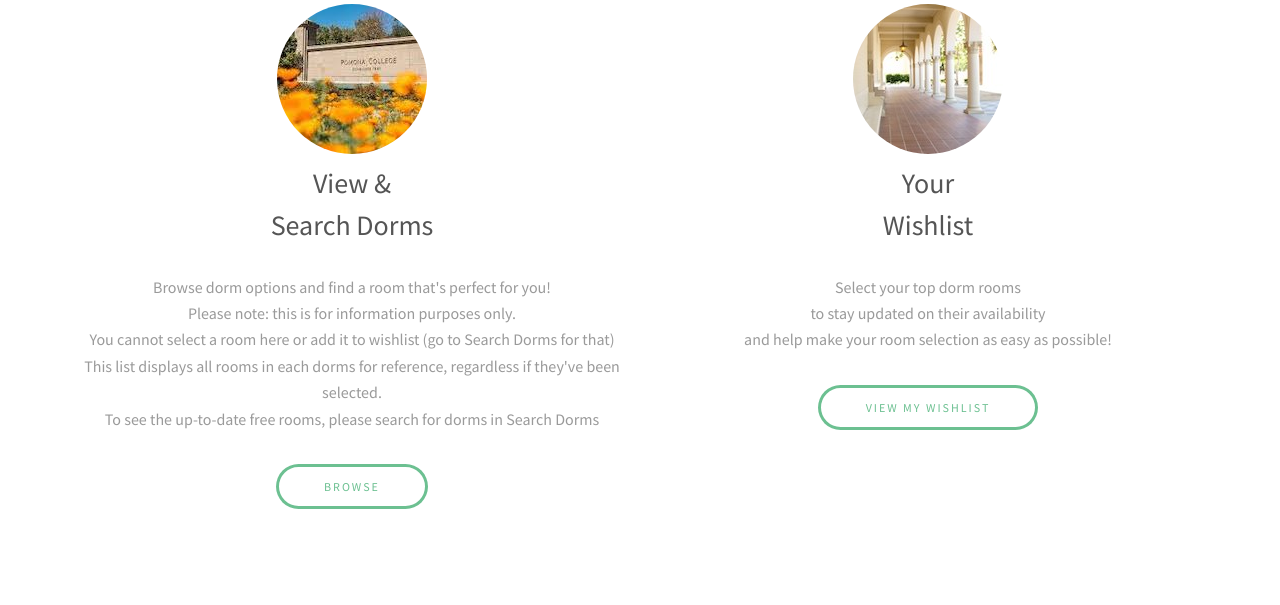
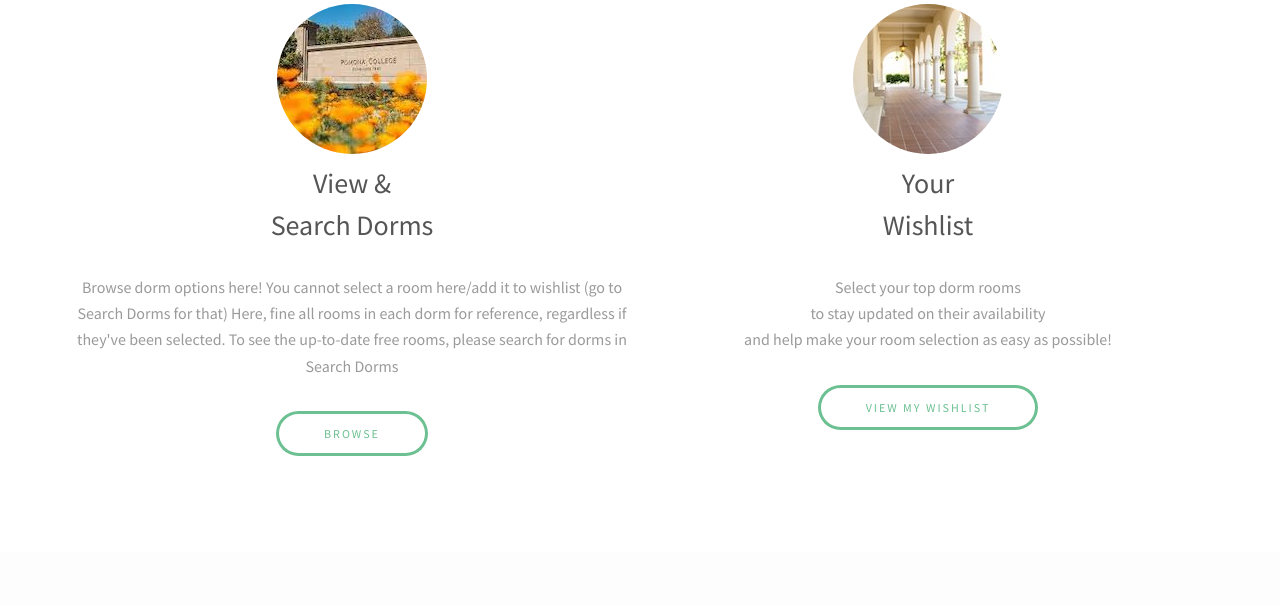
Before and after one commit to ilanashapiro/SageDorms, a Flask app: page / in a window 1280 px wide. Shown: the part 712-1317 px from the top of the page. After the commit the page ends 1168 px from the top, so only its background shows below. Run offline with Flask 2, Linux system fonts and the light colour scheme.

Commit message:
updated  description on homepage again

```diff
--- a/templates/index.html
+++ b/templates/index.html
@@ -65,11 +65,9 @@
 							<header>
 								<h3>View & <br /> Search Dorms</h3>
 							</header>
-							<p>Browse dorm options and find a room that's perfect for you!
-								<br />Please note: this is for information purposes only.
-								<br /> You cannot select a room here or add it to wishlist (go to Search Dorms for that)
-								<br /> This list displays all rooms in each dorms for reference, regardless if they've been selected.
-								<br />To see the up-to-date free rooms, please search for dorms in Search Dorms</p>
+							<p>Browse dorm options here! You cannot select a room here/add it to wishlist (go to Search Dorms for that)
+								Here, fine all rooms in each dorm for reference, regardless if they've been selected.
+								To see the up-to-date free rooms, please search for dorms in Search Dorms</p>
 							<footer>
 								<a href="{{url_for('dorms')}}" class="button">Browse </a>
 							</footer>
```
